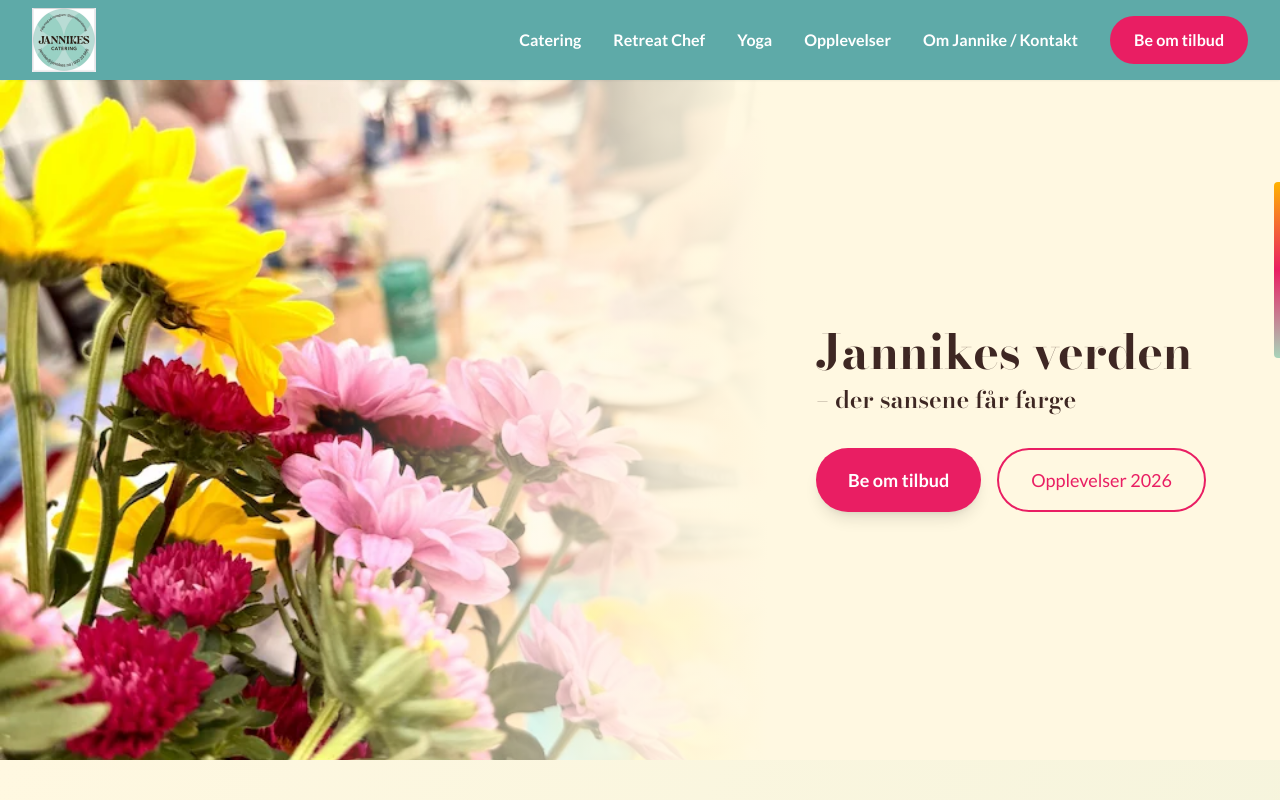
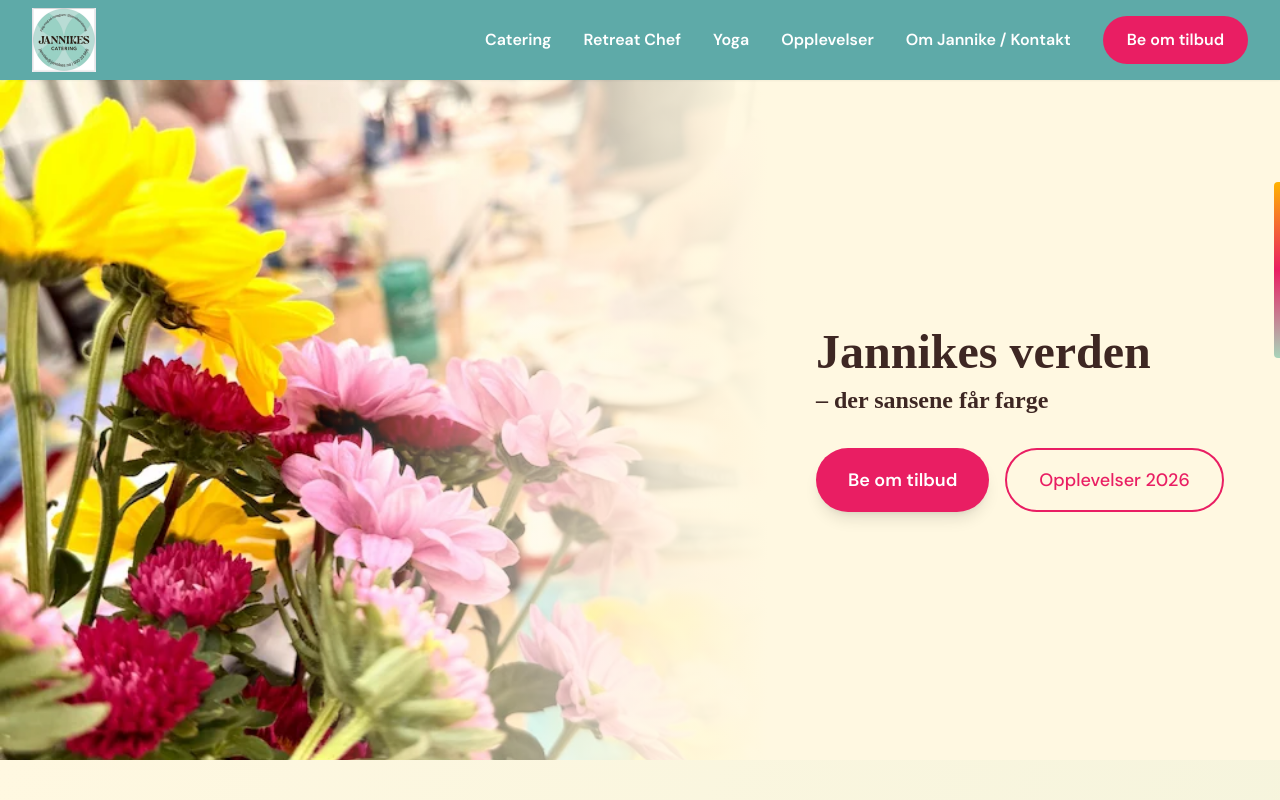
Before and after one commit to HarikaCreative/jannikes, a Next.js app: page / in a window 1280 px wide. Shown: the top 800 px of the page. Built offline with nearby package versions, Linux system fonts and the light colour scheme.

Commit message:
nye fonter + DM, Hero med fade og nodemailer

```diff
--- a/app/layout.tsx
+++ b/app/layout.tsx
@@ -1,19 +1,19 @@
 import type { Metadata } from 'next'
-import { Playfair_Display, Lato } from 'next/font/google'
+import { Fraunces, DM_Sans } from 'next/font/google'
 import './globals.css'
 
-const playfair = Playfair_Display({
+const fraunces = Fraunces({
   subsets: ['latin'],
   display: 'swap',
-  variable: '--font-playfair',
+  variable: '--font-fraunces',
   weight: ['400', '500', '600', '700', '800', '900'],
 })
 
-const lato = Lato({
+const dmSans = DM_Sans({
   subsets: ['latin'],
   display: 'swap',
-  variable: '--font-lato',
-  weight: ['300', '400', '700', '900'],
+  variable: '--font-dm-sans',
+  weight: ['300', '400', '500', '600', '700'],
 })
 
 export const metadata: Metadata = {
@@ -78,11 +78,6 @@ export const metadata: Metadata = {
 
   // Manifest
   manifest: '/site.webmanifest',
-
-  // Verification (legg til dine egne koder når du har dem)
-  // verification: {
-  //   google: 'your-google-verification-code',
-  // },
 
   // Other
   category: 'food & drink',
@@ -201,7 +196,7 @@ export default function RootLayout({
   children: React.ReactNode
 }) {
   return (
-    <html lang="no" className={`${playfair.variable} ${lato.variable}`}>
+    <html lang="no" className={`${fraunces.variable} ${dmSans.variable}`}>
       <head>
         {/* Geo Tags for Local SEO */}
         <meta name="geo.region" content="NO-30" />
@@ -215,7 +210,7 @@ export default function RootLayout({
           dangerouslySetInnerHTML={{ __html: JSON.stringify(jsonLd) }}
         />
       </head>
-      <body className={lato.className}>{children}</body>
+      <body className={dmSans.className}>{children}</body>
     </html>
   )
 }
--- a/components/Hero.tsx
+++ b/components/Hero.tsx
@@ -1,13 +1,6 @@
 'use client';
 
 import { motion } from 'framer-motion';
-import { Bodoni_Moda } from 'next/font/google';
-
-// Bodoni Moda - kun for Hero
-const bodoni = Bodoni_Moda({
-  subsets: ['latin'],
-  weight: ['400', '600', '700'],
-});
 
 interface HeroProps {
   onBooking: () => void;
@@ -29,7 +22,7 @@ export default function Hero({ onBooking }: HeroProps) {
             backgroundImage: 'url(/images/artful-balance1-2025.webp)',
           }}
         />
-        {/* FORSTERKET soft fade - bredere gradient */}
+        {/* FORSTERKET soft fade - bred myk overgang */}
         <div
           className="absolute inset-0"
           style={{
@@ -50,9 +43,9 @@ export default function Hero({ onBooking }: HeroProps) {
         />
 
         <div className="max-w-md">
-          {/* Title - Bodoni Moda - rises from bottom */}
+          {/* Title - rises from bottom */}
           <motion.h1
-            className={`${bodoni.className} text-4xl md:text-5xl lg:text-5xl font-bold text-brun leading-tight mb-2`}
+            className="font-display text-4xl md:text-5xl lg:text-5xl font-bold text-brun leading-tight mb-2"
             initial={{ y: 60, opacity: 0 }}
             animate={{ y: 0, opacity: 1 }}
             transition={{ duration: 0.9, delay: 0.6, ease: 'easeOut' }}
@@ -60,9 +53,9 @@ export default function Hero({ onBooking }: HeroProps) {
             Jannikes verden
           </motion.h1>
 
-          {/* Tagline - Bodoni Moda - rises from bottom with slight delay */}
+          {/* Tagline - rises from bottom with slight delay */}
           <motion.h2
-            className={`${bodoni.className} text-xl md:text-2xl font-semibold text-brun mb-8`}
+            className="font-display text-xl md:text-2xl font-semibold text-brun mb-8"
             initial={{ y: 50, opacity: 0 }}
             animate={{ y: 0, opacity: 1 }}
             transition={{ duration: 0.9, delay: 0.9, ease: 'easeOut' }}
--- a/package.json
+++ b/package.json
@@ -10,13 +10,15 @@
     "lint": "next lint"
   },
   "dependencies": {
+    "framer-motion": "^10.16.0",
     "next": "^14.0.0",
+    "nodemailer": "^7.0.12",
     "react": "^18.2.0",
-    "react-dom": "^18.2.0",
-    "framer-motion": "^10.16.0"
+    "react-dom": "^18.2.0"
   },
   "devDependencies": {
     "@types/node": "^20.0.0",
+    "@types/nodemailer": "^7.0.4",
     "@types/react": "^18.2.0",
     "@types/react-dom": "^18.2.0",
     "autoprefixer": "^10.4.16",
--- a/tailwind.config.ts
+++ b/tailwind.config.ts
@@ -10,7 +10,7 @@ const config: Config = {
     extend: {
       colors: {
         mint: '#A8D5BA',
-        turkis: '#5EAAA8', // Sterkere, mer intense turkis
+        turkis: '#5EAAA8',
         brun: '#3E2723',
         cerise: '#E91E63',
         rosa: '#F06292',
@@ -20,8 +20,10 @@ const config: Config = {
         blaa: '#1565C0',
       },
       fontFamily: {
-        display: ['Playfair Display', 'serif'],
-        sans: ['Lato', 'sans-serif'],
+        // Fraunces - leken, varm serif for headings
+        display: ['var(--font-fraunces)', 'Georgia', 'serif'],
+        // DM Sans - ren, moderne for body
+        sans: ['var(--font-dm-sans)', 'system-ui', 'sans-serif'],
       },
     },
   },
```
Also changed, not shown: 1 other file (tests, documents, lock files or other folders).
